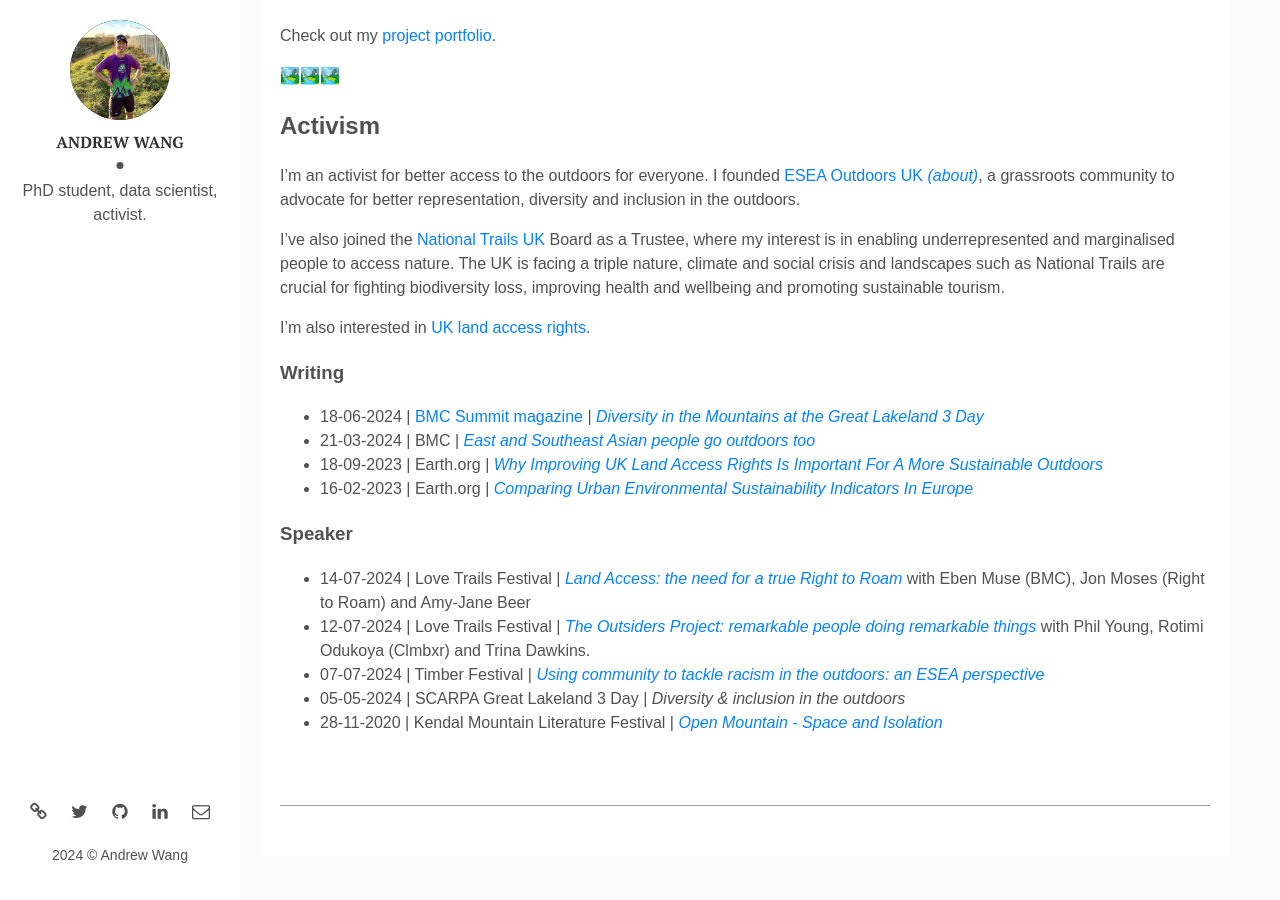
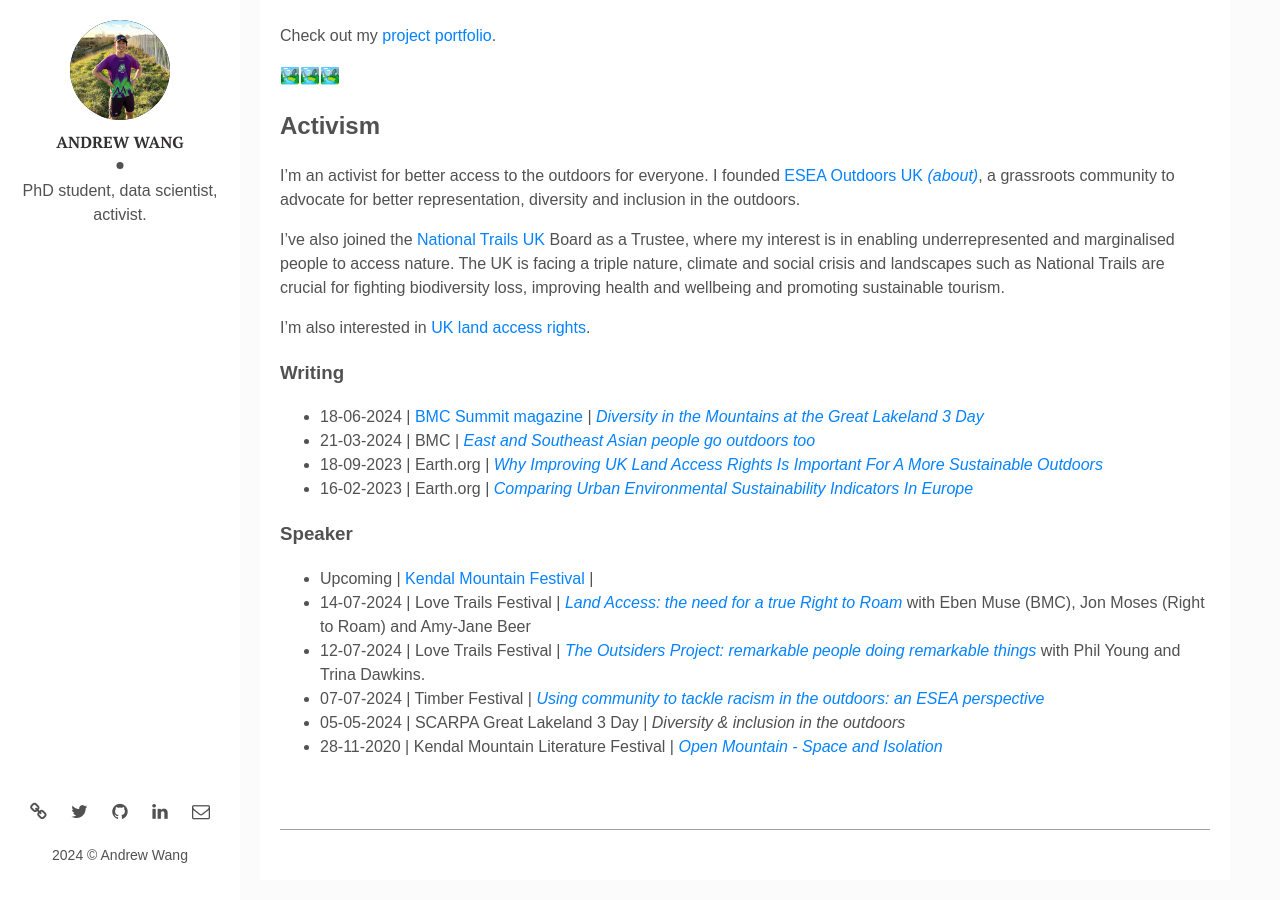
Before and after one commit to Andrewwango/andrewwango.github.io, a Jekyll site: the page built from _posts/2024-01-21-about.markdown, in a window 1280 px wide and 900 px high, scrolled down 1032 px. Built offline with Jekyll 4.4.1, drawn with Linux system fonts in a browser that asks for light colours; before the commit the page ends 1908 px from its top, so only the background shows below that.

Commit message:
minor fixes

```diff
--- a/_posts/2024-01-21-about.markdown
+++ b/_posts/2024-01-21-about.markdown
@@ -43,14 +43,15 @@
 ### Writing
 
 - 18-06-2024 \| [BMC Summit magazine](https://www.thebmc.co.uk/cats/all/summit_magazine) \| [_Diversity in the Mountains at the Great Lakeland 3 Day_](https://eseaoutdoorsuk.github.io/2024-bmc-summit/)
-- 21-03-2024 \| BMC \| [_East and Southeast Asian people go outdoors too_](https://hillwalking.thebmc.co.uk/east-and-southeast-asian-people-go-outdoors-too)
+- 21-03-2024 \| BMC \| [_East and Southeast Asian people go outdoors too_](https://www.thebmc.co.uk/en/east-and-southeast-asian-people-go-outdoors-too)
 - 18-09-2023 \| Earth.org \| [_Why Improving UK Land Access Rights Is Important For A More Sustainable Outdoors_](https://earth.org/data_visualization/uk-land-access-rights/)
 - 16-02-2023 \| Earth.org \| [_Comparing Urban Environmental Sustainability Indicators In Europe_](https://earth.org/data_visualization/urban-environmental-sustainability/)
 
 ### Speaker
 
+- Upcoming \| [Kendal Mountain Festival](https://www.kendalmountainfestival.com/) \|
 - 14-07-2024 \| Love Trails Festival \| [_Land Access: the need for a true Right to Roam_](https://www.lovetrailsfestival.co.uk/explore-talks?explore=block-rwbm0h-39) with Eben Muse (BMC), Jon Moses (Right to Roam) and Amy-Jane Beer
-- 12-07-2024 \| Love Trails Festival \| [_The Outsiders Project: remarkable people doing remarkable things_](https://www.lovetrailsfestival.co.uk/explore-talks?explore=block-rwbm0h-39) with Phil Young, Rotimi Odukoya (Clmbxr) and Trina Dawkins.
+- 12-07-2024 \| Love Trails Festival \| [_The Outsiders Project: remarkable people doing remarkable things_](https://www.lovetrailsfestival.co.uk/explore-talks?explore=block-rwbm0h-39) with Phil Young and Trina Dawkins.
 - 07-07-2024 \| Timber Festival \| [_Using community to tackle racism in the outdoors: an ESEA perspective_](https://timberfestival.org.uk/2024-programme/using-community-to-tackle-racism-in-the-outdoors-an-esea-perspective/)
 - 05-05-2024 \| SCARPA Great Lakeland 3 Day \| _Diversity & inclusion in the outdoors_
 - 28-11-2020 \| Kendal Mountain Literature Festival \| [_Open Mountain - Space and Isolation_](https://kendalmountainplayer.com/programs/open-mountain)
```
